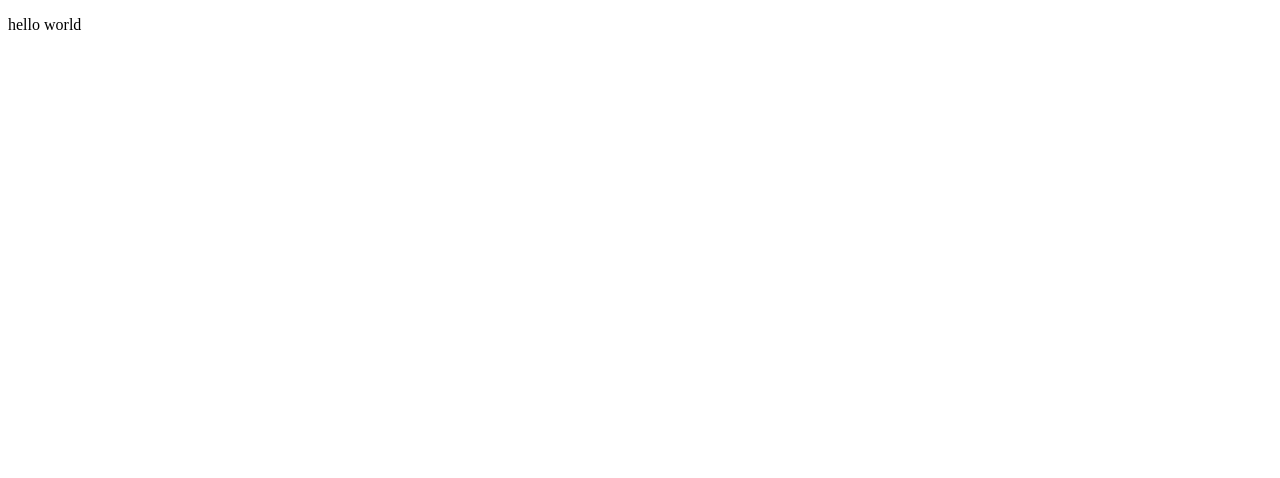
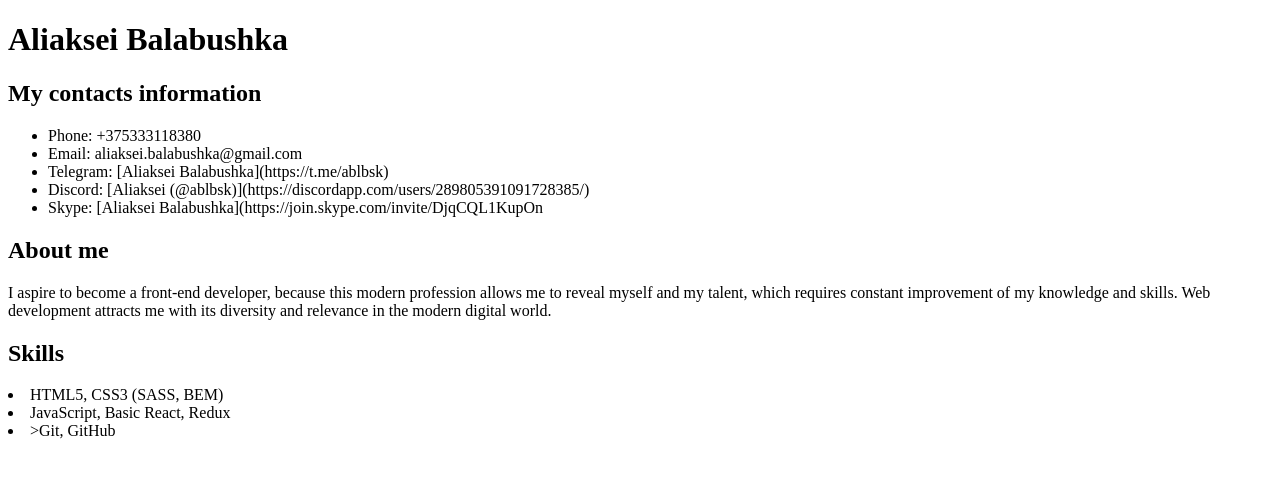
Before and after one commit to ablbsk/rsschool-cv, a plain HTML site: page index.html in a window 1280 px wide. Drawn offline with Linux system fonts and the light colour scheme.

Commit message:
feat: add contacts, about me and skills sections

```diff
--- a/index.html
+++ b/index.html
@@ -5,6 +5,20 @@
   <title>Document</title>
 </head>
 <body>
-  <p>hello world</p>
+  <h1>Aliaksei Balabushka</h1>
+  <h2>My contacts information</h2>
+  <ul>
+    <li>Phone:  +375333118380</li>
+    <li>Email:  aliaksei.balabushka@gmail.com  </li>
+    <li>Telegram: [Aliaksei Balabushka](https://t.me/ablbsk)</li>
+    <li>Discord: [Aliaksei (@ablbsk)](https://discordapp.com/users/289805391091728385/)</li>
+    <li>Skype:  [Aliaksei Balabushka](https://join.skype.com/invite/DjqCQL1KupOn</li>
+  </ul>
+  <h2>About me</h2>
+  <p>I aspire to become a front-end developer, because this modern profession allows me to reveal myself and my talent, which requires constant improvement of my knowledge and skills. Web development attracts me with its diversity and relevance in the modern digital world.</p>
+  <h2>Skills</h2>
+  <li>HTML5, CSS3 (SASS, BEM)</li>
+  <li>JavaScript, Basic React, Redux</li>
+  <li>>Git, GitHub</li>
 </body>
 </html>
```
